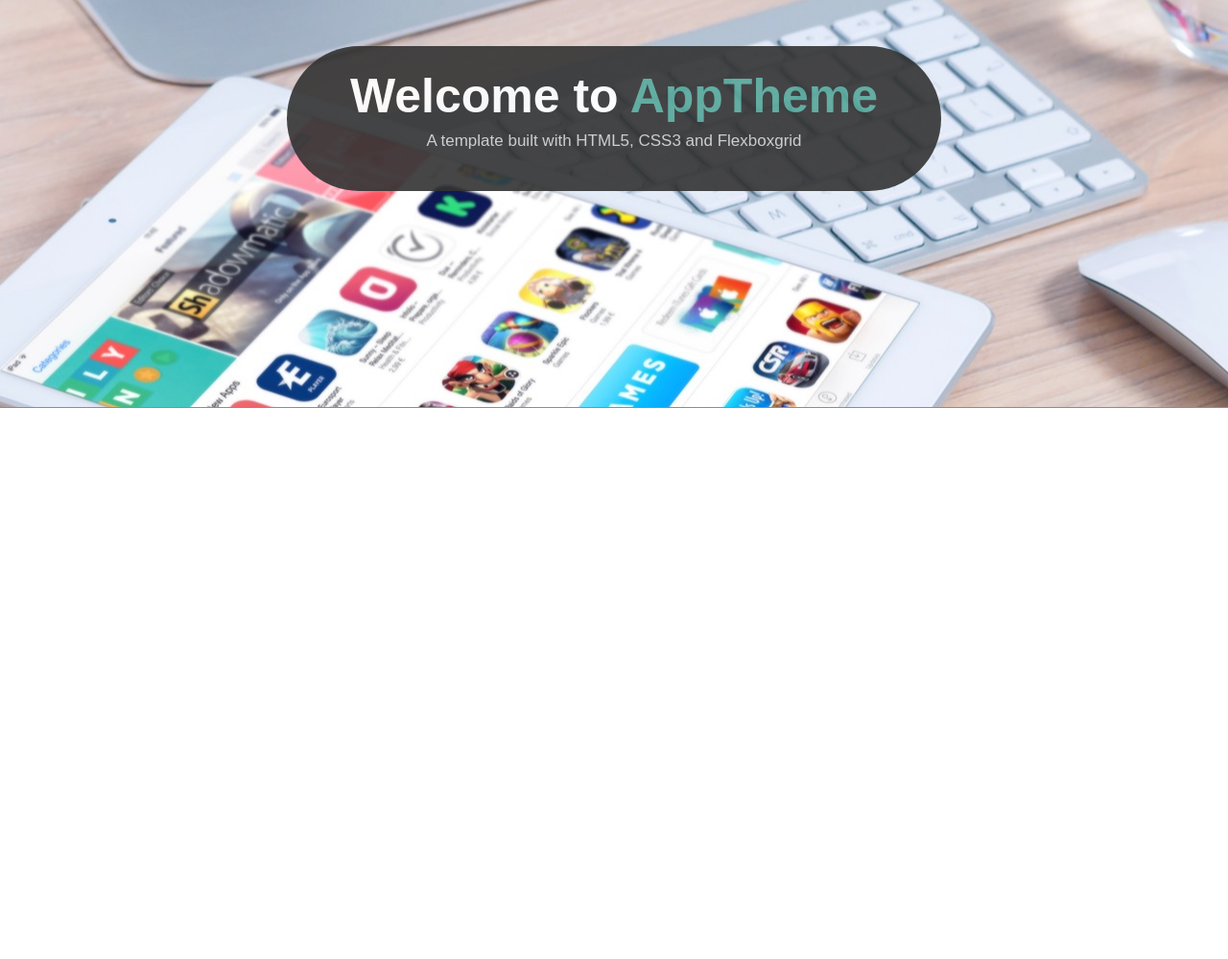
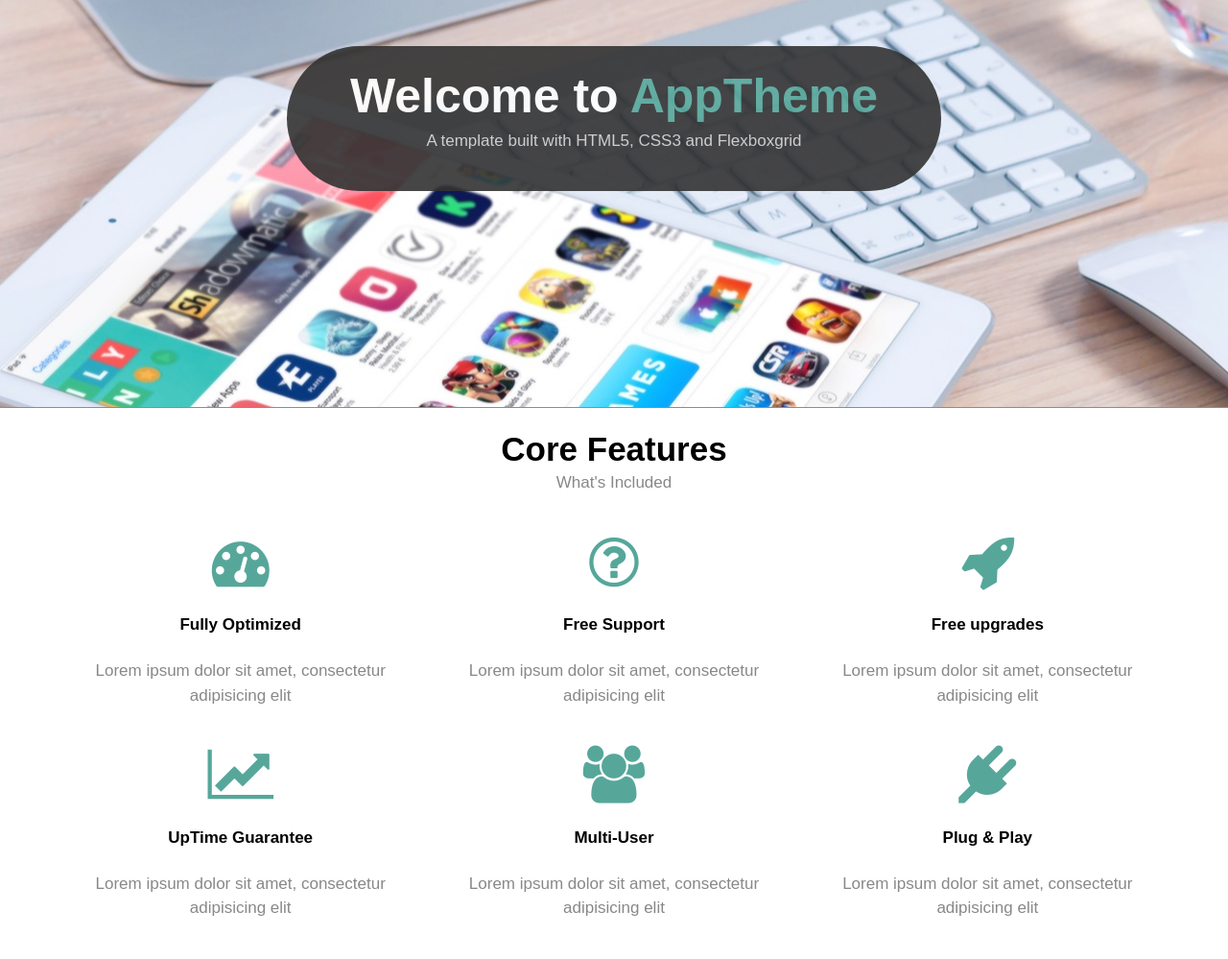
Before and after one commit to harunaltunhr/Code-Along, a plain HTML site: page index.html in a window 1280 px wide. Shown: the part 274-1273 px from the top of the page at 96% size. Before the commit the page ends 800 px from the top, so only its background shows below. Drawn offline with Linux system fonts and the light colour scheme.

```diff
--- a/css/style.css
+++ b/css/style.css
@@ -64,3 +64,19 @@
     padding:40px;
     opacity:0.9;
   }
+  #features h2{
+    font-size:35px;
+    margin:0;
+    padding-bottom:10px;
+  }
+
+  #features p{
+    color:#888;
+    margin:0;
+    margin-bottom:40px;
+  }
+
+  #features .fa{
+    font-size:60px;
+    color:#56a79a;
+  }
--- a/index.html
+++ b/index.html
@@ -52,7 +52,53 @@
       </div>
     </div>
   </div>
+</div>
+<section id="features">
+  <div class="container">
+    <div class="row center-xs center-sm center-md center-lg">
+      <div class="col-xs-12 col-sm-12 col-md-12 col-lg-12">
+        <h2>Core Features</h2>
+        <p>What's Included</p>
+        <div class="row center-xs center-sm center-md center-lg">
+          <div class="col-xs-12 col-sm-4 col-md-4 col-lg-4">
+            <i class="fa fa-dashboard"></i><br>
+            <h4>Fully Optimized</h4>
+            <p>Lorem ipsum dolor sit amet, consectetur adipisicing elit</p>
+          </div>
+          <div class="col-xs-12 col-sm-4 col-md-4 col-lg-4">
+            <i class="fa fa-question-circle-o"></i><br>
+            <h4>Free Support</h4>
+            <p>Lorem ipsum dolor sit amet, consectetur adipisicing elit</p>
+          </div>
+          <div class="col-xs-12 col-sm-4 col-md-4 col-lg-4">
+            <i class="fa fa-rocket"></i><br>
+            <h4>Free upgrades</h4>
+            <p>Lorem ipsum dolor sit amet, consectetur adipisicing elit</p>
+          </div>
+        </div>
+        <div class="row center-xs center-sm center-md center-lg">
+          <div class="col-xs-12 col-sm-4 col-md-4 col-lg-4">
+            <i class="fa fa-line-chart"></i><br>
+            <h4>UpTime Guarantee</h4>
+            <p>Lorem ipsum dolor sit amet, consectetur adipisicing elit</p>
+          </div>
+          <div class="col-xs-12 col-sm-4 col-md-4 col-lg-4">
+            <i class="fa fa-users"></i><br>
+            <h4>Multi-User</h4>
+            <p>Lorem ipsum dolor sit amet, consectetur adipisicing elit</p>
+          </div>
+          <div class="col-xs-12 col-sm-4 col-md-4 col-lg-4">
+            <i class="fa fa-plug"></i><br>
+            <h4>Plug & Play</h4>
+            <p>Lorem ipsum dolor sit amet, consectetur adipisicing elit</p>
+          </div>
+        </div>
+      </div>
+    </div>
+  </div>
 </section>
+
+
 
 
 
```
